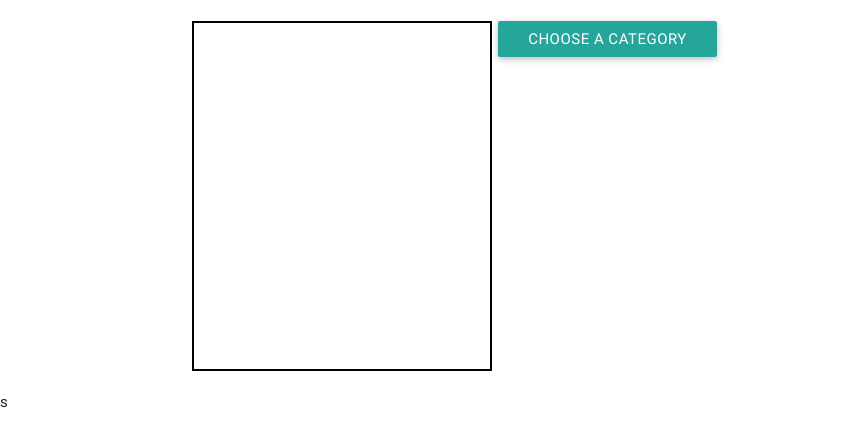
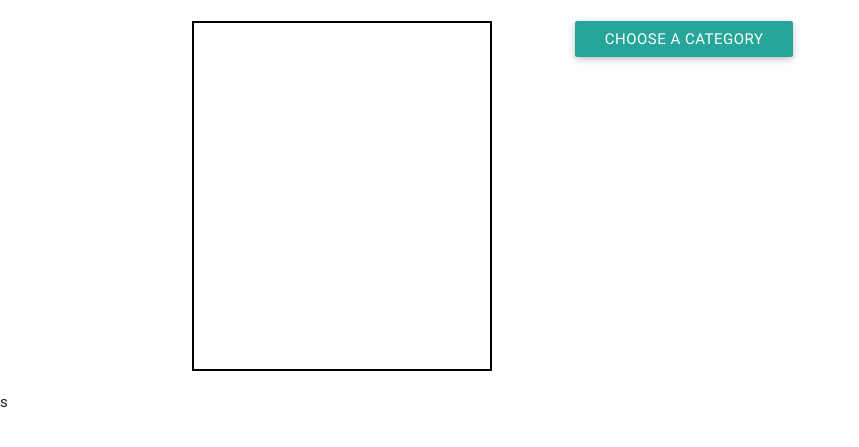
Before and after one commit to Muakasan/Hangman, a plain HTML site: page index.html in a window 1280 px wide. Shown: the part 105-552 px from the top of the page, without its empty margins (0-859 px from the left). Drawn offline with nearby package versions, Linux system fonts and the light colour scheme.

Commit message:
optimized for other screen sizes

```diff
--- a/index.html
+++ b/index.html
@@ -12,7 +12,7 @@
                 Let's Play Hangman!
             </h1>
             <div class="row">
-                <div class="col s4">
+                <div class="col l5 s12 m7">
                     <svg width="300" height="350">
                         <rect width="300" height="350" stroke-width="4" stroke="black" fill="none"/>
                         <!--Uses SVG to draw the stick figure-->
@@ -23,8 +23,9 @@
                         <line id="stick-figure-left-leg" x1="110" y1="275" x2="150" y2="225" stroke="black" stroke-width="4" visibility="hidden"/>
                         <line id="stick-figure-right-leg" x1="190" y1="275" x2="150" y2="225" stroke="black" stroke-width="4" visibility="hidden"/>
                     </svg>
+                    <br>
                 </div>
-                <div class="col s6">
+                <div class="col l7 s12 m5">
                     <div id="choose-category-dropdown-div">
                         <!-- Dropdown to choose the category-->
                         <a class="dropdown-button btn" href="#" data-activates="choose-category-dropdown">Choose a Category</a>
```
